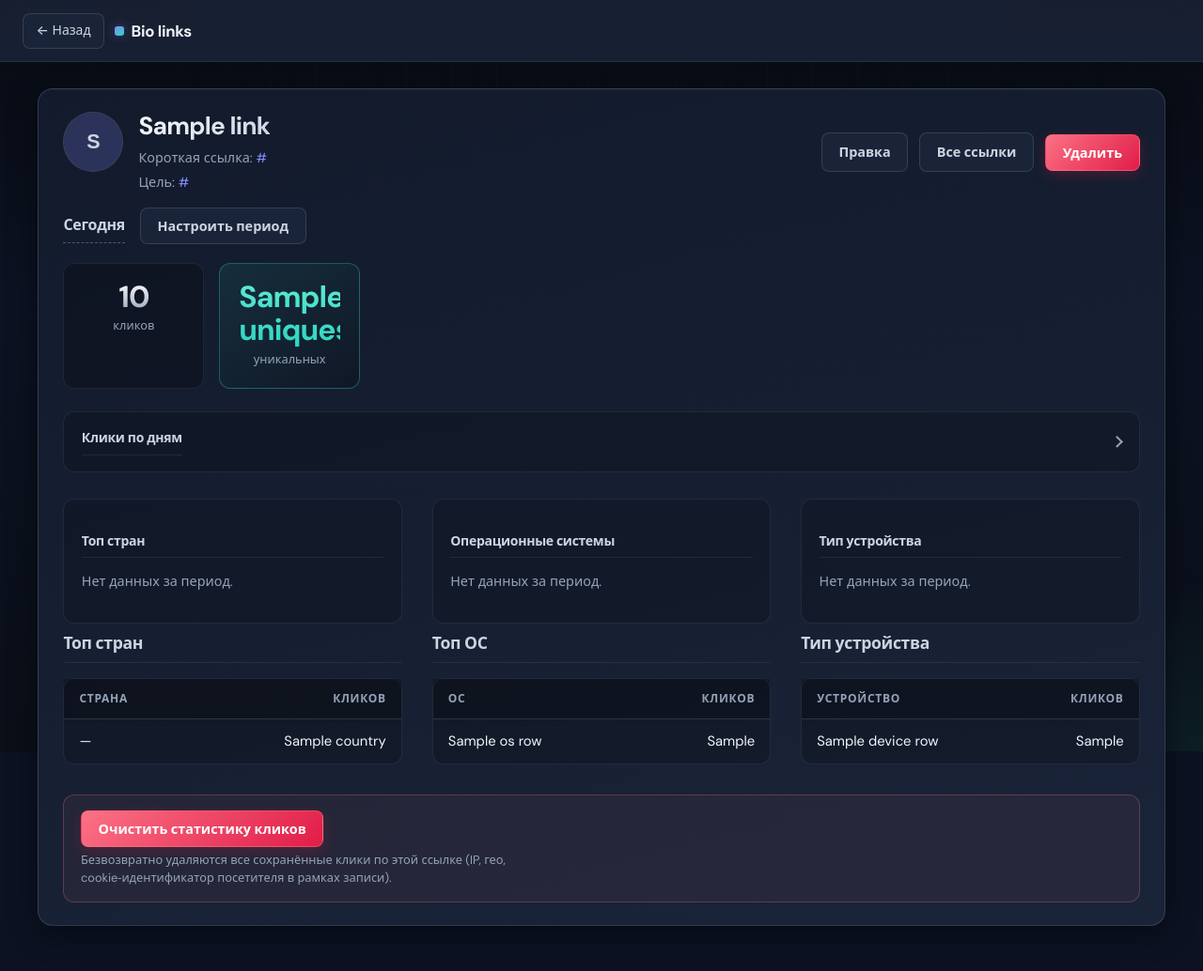
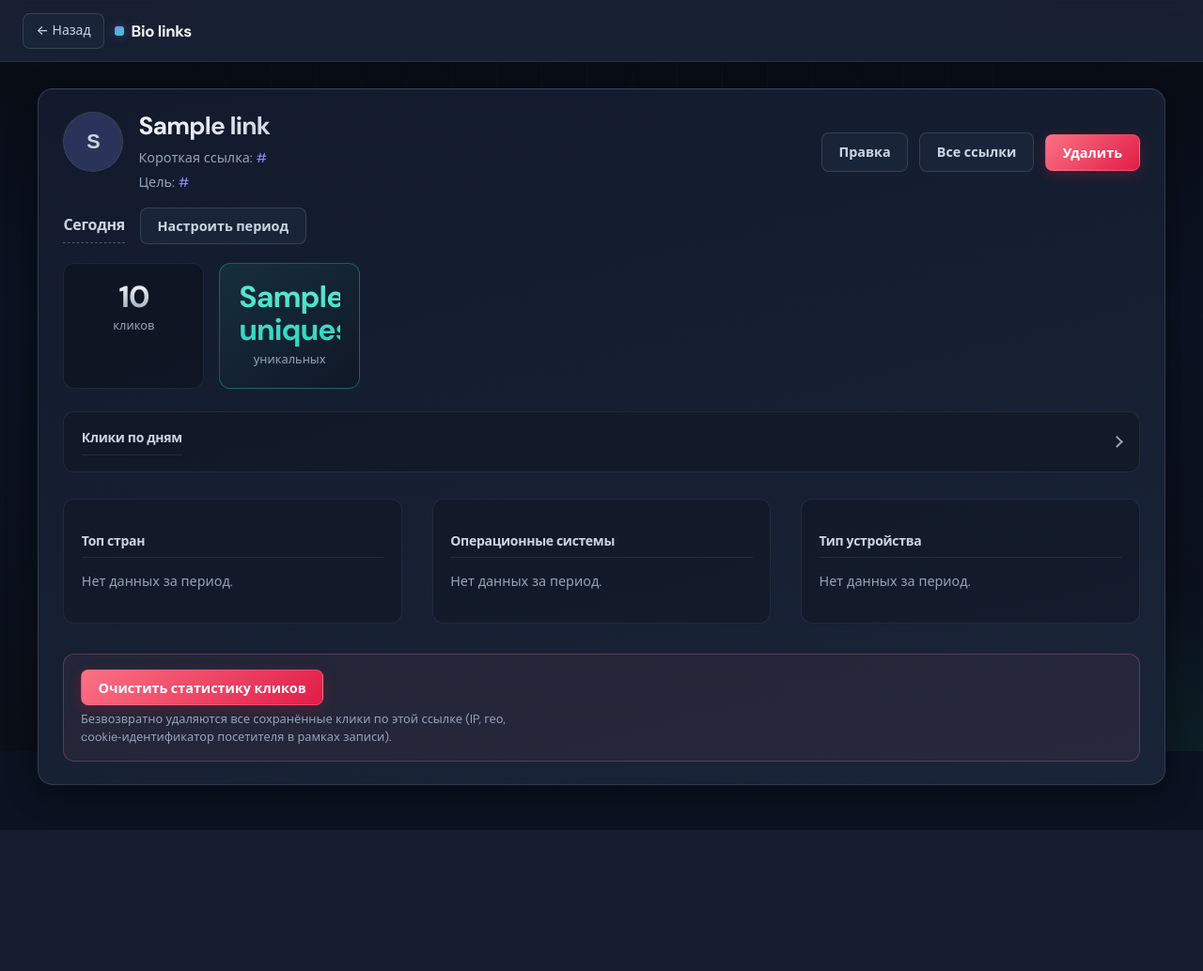
Before and after one commit to Progery222/clicks, a FastAPI app: template app/templates/link_stats.html in a window 1280 px wide. Shown: the whole page at 94% size. After the commit the page ends 880 px from the top, so only its background shows below. Run offline with FastAPI, Linux system fonts and the light colour scheme; the template is opened without the code that fills it: most values are stand-ins (such as "Sample title", 1, 10 or a date in 2020); parts of the project's set-up code (start-up, migrations or seed data) failed here and were passed over.

Commit message:
Статистика ссылки: убраны дублирующие таблицы, остались только графики
Co-authored-by: Cursor <cursoragent@cursor.com>

```diff
--- a/app/static/style.css
+++ b/app/static/style.css
@@ -2117,6 +2117,10 @@ button[type="submit"].btn-primary {
   padding-bottom: 1rem;
 }
 
+.stats-geo-hint {
+  margin: 0.75rem 0 0;
+}
+
 .stats-clear-hint {
   margin: 0.65rem 0 0;
   max-width: 52ch;
--- a/app/templates/link_stats.html
+++ b/app/templates/link_stats.html
@@ -82,6 +82,15 @@
       <div id="countries-chart-live-root">
         {{ bar_chart(countries_chart, limit=3) }}
       </div>
+      {% if countries_missing_code %}
+      <p id="countries-geo-hint" class="muted small stats-geo-hint">
+        {% if not geoip_db_present %}
+        <strong>Сейчас на сервере не найден файл GeoIP</strong> (ни <code class="slug-inline">GeoLite2-City.mmdb</code>, ни <code class="slug-inline">dbip-country.mmdb</code>).
+        {% else %}
+        «—» в списке — код страны не был записан при клике (часто старые записи или приватный IP).
+        {% endif %}
+      </p>
+      {% endif %}
     </div>
     <div class="indicators-panel">
       <h2 class="section-title section-title--sm">Операционные системы</h2>
@@ -95,77 +104,6 @@
         {{ bar_chart(device_chart, limit=3) }}
       </div>
     </div>
-  </div>
-
-  <div class="stats-tops-grid">
-  <div>
-  <h2 class="section-title">Топ стран</h2>
-  <div id="countries-live-root">
-  {% if not countries %}
-  <p class="muted">Нет данных за период.</p>
-  {% else %}
-  {% if countries_missing_code %}
-  <p class="muted small">
-    {% if not geoip_db_present %}
-    <strong>Сейчас на сервере не найден файл GeoIP</strong> (ни <code class="slug-inline">GeoLite2-City.mmdb</code>, ни <code class="slug-inline">dbip-country.mmdb</code>) — проверьте логи при старте, сеть и переменные <code class="slug-inline">GEOIP_*</code>.
-    {% else %}
-    «—» в столбце страны значит, что <strong>в момент записи клика</strong> в базу не попал код страны (часто: база ещё не была на сервере, IP приватный, заход с <code class="slug-inline">localhost</code> без <code class="slug-inline">GEOIP_DEBUG_FALLBACK_IP</code>). Это не пересчитывается задним числом — сделайте новый тестовый переход по ссылке после появления MMDB на сервере.
-    {% endif %}
-  </p>
-  {% endif %}
-  <div class="table-wrap">
-    <table class="table">
-      <thead><tr><th>Страна</th><th class="num">Кликов</th></tr></thead>
-      <tbody>
-        {% for cc, n in countries %}
-        <tr><td>{{ cc or "—" }}</td><td class="num">{{ n }}</td></tr>
-        {% endfor %}
-      </tbody>
-    </table>
-  </div>
-  {% endif %}
-  </div>
-  </div>
-
-  <div>
-  <h2 class="section-title">Топ ОС</h2>
-  <div id="os-live-root">
-  {% if not os_rows %}
-  <p class="muted">Нет данных за период.</p>
-  {% else %}
-  <div class="table-wrap">
-    <table class="table">
-      <thead><tr><th>ОС</th><th class="num">Кликов</th></tr></thead>
-      <tbody>
-        {% for label, n in os_rows %}
-        <tr><td>{{ label }}</td><td class="num">{{ n }}</td></tr>
-        {% endfor %}
-      </tbody>
-    </table>
-  </div>
-  {% endif %}
-  </div>
-  </div>
-
-  <div>
-  <h2 class="section-title">Тип устройства</h2>
-  <div id="devices-live-root">
-  {% if not device_rows %}
-  <p class="muted">Нет данных за период.</p>
-  {% else %}
-  <div class="table-wrap">
-    <table class="table">
-      <thead><tr><th>Устройство</th><th class="num">Кликов</th></tr></thead>
-      <tbody>
-        {% for label, n in device_rows %}
-        <tr><td>{{ label }}</td><td class="num">{{ n }}</td></tr>
-        {% endfor %}
-      </tbody>
-    </table>
-  </div>
-  {% endif %}
-  </div>
-  </div>
   </div>
 
   <div class="stats-clear-panel stats-clear-panel--bottom">
@@ -189,9 +127,6 @@ document.addEventListener("DOMContentLoaded", function () {
 
   var elTotal = document.getElementById("stat-live-total");
   var elUniq = document.getElementById("stat-live-uniques");
-  var countriesRoot = document.getElementById("countries-live-root");
-  var osRoot = document.getElementById("os-live-root");
-  var devicesRoot = document.getElementById("devices-live-root");
   var clicksChartRoot = document.getElementById("clicks-chart-live-root");
   var countriesChartRoot = document.getElementById("countries-chart-live-root");
   var osChartRoot = document.getElementById("os-chart-live-root");
@@ -275,49 +210,8 @@ document.addEventListener("DOMContentLoaded", function () {
     });
   }
 
-  function renderTopTable(root, rows, colLabel, keyField) {
-    if (!root) return;
-    var html = "";
-    if (!rows || !rows.length) {
-      html += "<p class=\"muted\">Нет данных за период.</p>";
-    } else {
-      html += "<div class=\"table-wrap\"><table class=\"table\"><thead><tr><th>" + esc(colLabel) + "</th><th class=\"num\">Кликов</th></tr></thead><tbody>";
-      rows.forEach(function (row) {
-        var label = row[keyField] ? row[keyField] : (row.code ? row.code : "—");
-        if (keyField === "code" && !row.code) label = "—";
-        html += "<tr><td>" + esc(String(label)) + "</td><td class=\"num\">" + esc(String(row.count)) + "</td></tr>";
-      });
-      html += "</tbody></table></div>";
-    }
-    root.innerHTML = html;
-  }
+  var POLL_MS = 12000;
 
-  function renderCountries(data) {
-    if (!countriesRoot) return;
-    var html = "";
-    if (data.countries_missing_code) {
-      html += "<p class=\"muted small\">";
-      if (!data.geoip_db_present) {
-        html += "<strong>Сейчас на сервере не найден файл GeoIP</strong> (ни <code class=\"slug-inline\">GeoLite2-City.mmdb</code>, ни <code class=\"slug-inline\">dbip-country.mmdb</code>) — проверьте логи при старте, сеть и переменные <code class=\"slug-inline\">GEOIP_*</code>.";
-      } else {
-        html += "«—» в столбце страны значит, что <strong>в момент записи клика</strong> в базу не попал код страны (часто: база ещё не была на сервере, IP приватный, заход с <code class=\"slug-inline\">localhost</code> без <code class=\"slug-inline\">GEOIP_DEBUG_FALLBACK_IP</code>). Это не пересчитывается задним числом — сделайте новый тестовый переход по ссылке после появления MMDB на сервере.";
-      }
-      html += "</p>";
-    }
-    if (!data.countries || !data.countries.length) {
-      html += "<p class=\"muted\">Нет данных за период.</p>";
-    } else {
-      html += "<div class=\"table-wrap\"><table class=\"table\"><thead><tr><th>Страна</th><th class=\"num\">Кликов</th></tr></thead><tbody>";
-      data.countries.forEach(function (row) {
-        var cc = row.code ? row.code : "—";
-        html += "<tr><td>" + esc(cc) + "</td><td class=\"num\">" + esc(String(row.count)) + "</td></tr>";
-      });
-      html += "</tbody></table></div>";
-    }
-    countriesRoot.innerHTML = html;
-  }
-
-  var POLL_MS = 12000;
   function pollStats() {
     if (document.hidden) return;
     var r = readRange();
@@ -344,9 +238,8 @@ document.addEventListener("DOMContentLoaded", function () {
           renderBarChart(osChartRoot, data.charts.os, null, CHART_TOP_LIMIT);
           renderBarChart(devicesChartRoot, data.charts.devices, null, CHART_TOP_LIMIT);
         }
-        renderCountries(data);
-        renderTopTable(osRoot, data.os, "ОС", "label");
-        renderTopTable(devicesRoot, data.devices, "Устройство", "label");
+        var geoHint = document.getElementById("countries-geo-hint");
+        if (geoHint) geoHint.hidden = !data.countries_missing_code;
       })
       .catch(function () {});
   }
```
